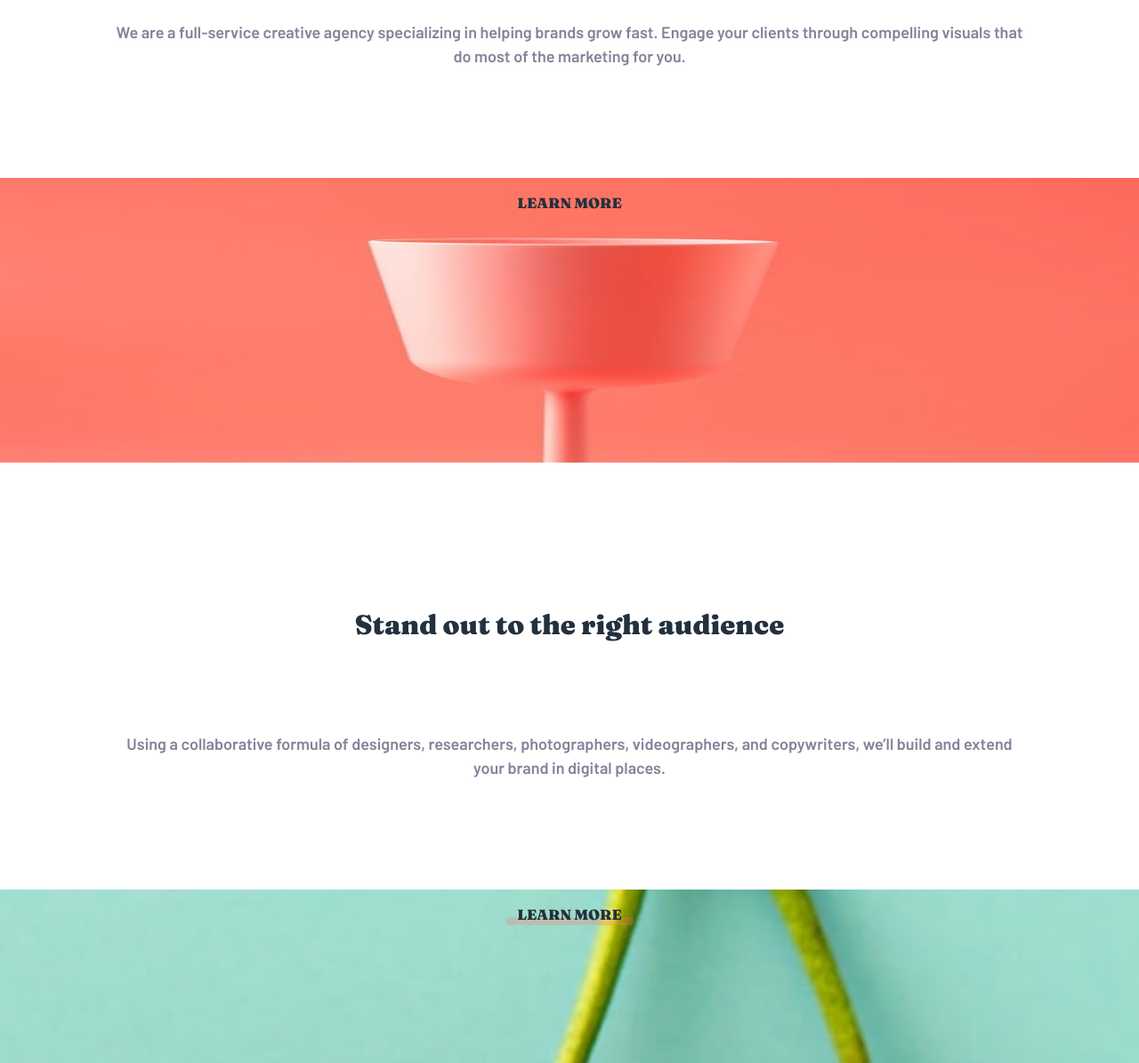
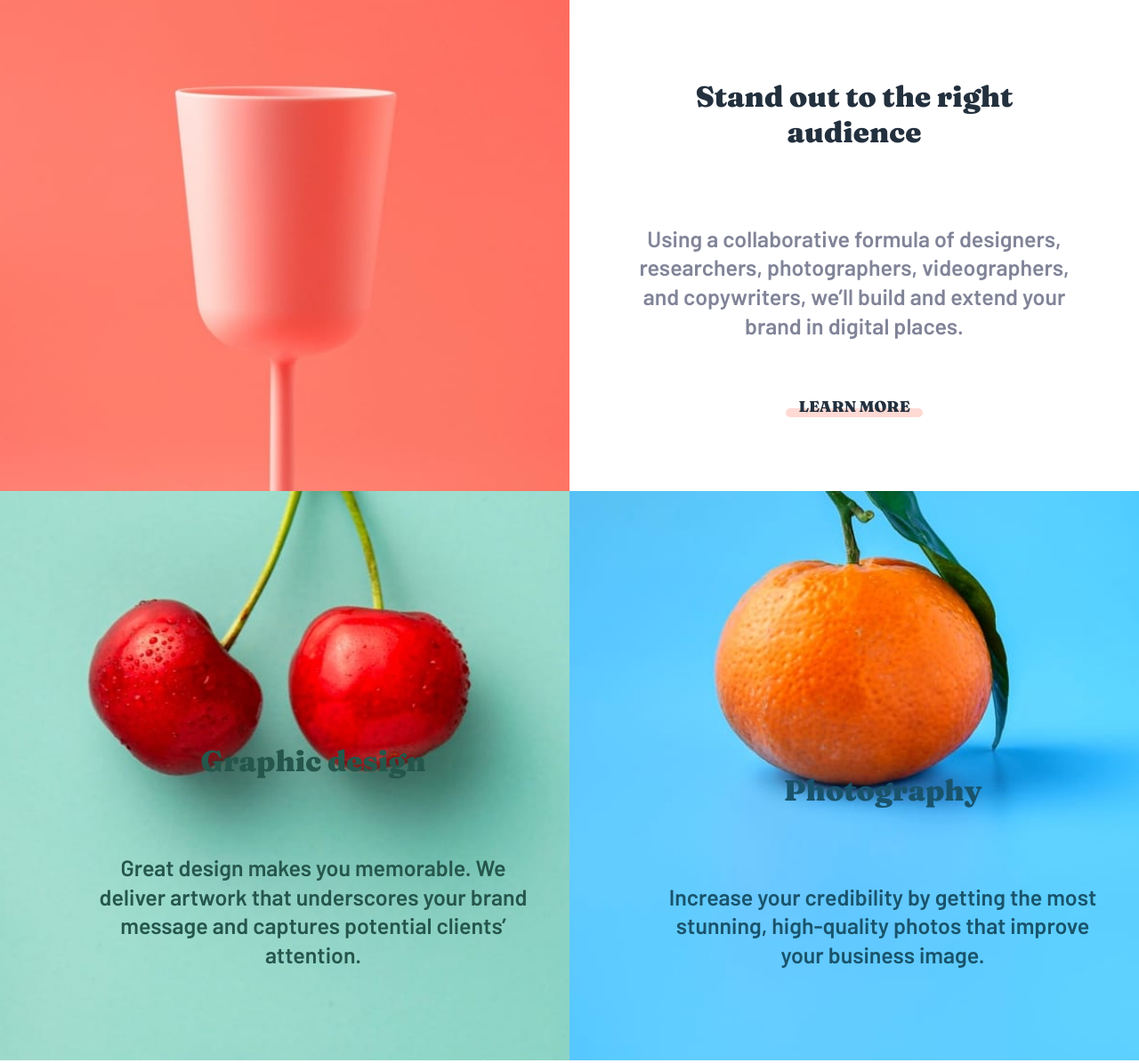
Before and after one commit to LeeSez/sunnySide, a website built with Vite: page sunnySide/index.html in a window 1280 px wide. Shown: the part 1160-2355 px from the top of the page at 89% size. Built offline with nearby package versions, Linux system fonts and the light colour scheme.

Commit message:
little bit of changes add to start and adapt the responsive computer view

```diff
--- a/sunnySide/index.html
+++ b/sunnySide/index.html
@@ -44,7 +44,7 @@
       <div id="skills">
 
         <div id="transform" class="infoSkill">
-          <img src="images/mobile/image-transform.jpg" />
+          <div id="imgTransform"></div>
           <div class="imgInfoCard">
             <h3>Transform your brand</h3>
             <p class="normalP">We are a full-service creative agency specializing in helping brands grow fast.
@@ -55,7 +55,7 @@
         </div>
 
         <div id="standOut" class="infoSkill">
-          <img src="images/mobile/image-stand-out.jpg" />
+          <div id="imgStand"></div>
           <div class="imgInfoCard">
             <h3>Stand out to the right audience</h3>
             <p class="normalP">Using a collaborative formula of designers, researchers, photographers, videographers, and copywriters, we’ll build and extend your brand in digital places. </p>
@@ -63,6 +63,7 @@
           </div>
         </div>
 
+        <div id="flex">
           <div id="graphic" class="secondKindSkill">
             <div class="imgInfoCard">
               <h3>Graphic design</h3>
@@ -76,7 +77,7 @@
               <p class="normalP">Increase your credibility by getting the most stunning, high-quality photos that improve your business image.</p>
             </div>
           </div>
-
+        </div>
       </div><!--end of skills-->
 
       <div class="reviews">
--- a/sunnySide/style.css
+++ b/sunnySide/style.css
@@ -1,4 +1,4 @@
-*{
+:root{
   margin: 0;
   font-size: 18px;
   font-family: 'Barlow', sans-serif;
@@ -120,10 +120,6 @@ nav{
   height: 100vh;
 }
 
-.infoSkill > img{
-  width: 100%;
-  height: 40%;
-}
 .imgInfoCard {
   width: 80%;
   height: 46%;
@@ -144,7 +140,7 @@ nav{
 }
 .normalP{
   color:hsl(232, 10%, 55%);
-  line-height: 1.5em;
+  line-height: 1.7rem;
   margin:10% 0% 15% 0;
 
   text-align: center;
@@ -173,6 +169,17 @@ nav{
   top:-80%;
 
   cursor: pointer;
+}
+#imgTransform, #imgStand{
+  width: 100vw;
+  aspect-ratio: 1 / 0.8;
+  background-size: contain;
+}
+#imgTransform{
+  background-image:url(images/mobile/image-transform.jpg);
+}
+#imgStand{
+  background-image:url(images/mobile/image-stand-out.jpg);
 }
 
 #underTrans{
@@ -349,3 +356,61 @@ ul {
 #pintrest{
   background-image: url(images/icon-pinterest.svg);
 }
+
+
+@media only screen and (min-width: 600px) {
+  :root{
+    font-size: 1.5vw;
+  }
+  body{
+    margin: 0;
+  }
+  #header{
+    background-image:url(images/desktop/image-header.jpg);
+  }
+  #imgTransform, #imgStand{
+    width: 50vw;
+    aspect-ratio: 1 / 0.8;
+    background-size: cover;
+    background-position: center;
+    background-repeat: no-repeat;
+  }
+  #imgTransform{
+    background-image:url(images/desktop/image-transform.jpg);
+  }
+  #imgStand{
+    background-image:url(images/desktop/image-stand-out.jpg);
+  }
+  .infoSkill{
+    display: flex;
+    flex-direction: row;
+    width: 100vw;
+    height: 45vw;
+  }
+  .infoSkill:nth-child(1){
+    flex-direction: row-reverse;
+  }
+  .imgInfoCard{
+    margin: 12% 5%;
+  }
+  .normalP{
+    font-size: 1.3rem;
+  }
+
+  #graphic{
+    background-image:url(images/desktop/image-graphic-design.jpg);
+
+  }
+  #photography{
+    background-image:url(images/desktop/image-photography.jpg);
+  }
+  #flex{
+    display: flex;
+    flex-direction: row;
+    width:100vw;
+    height: 50vw;
+  }
+  #flex > *{
+    height: 50vw;
+  }
+}
```
Lines whose indentation alone changed are shown as unchanged.
